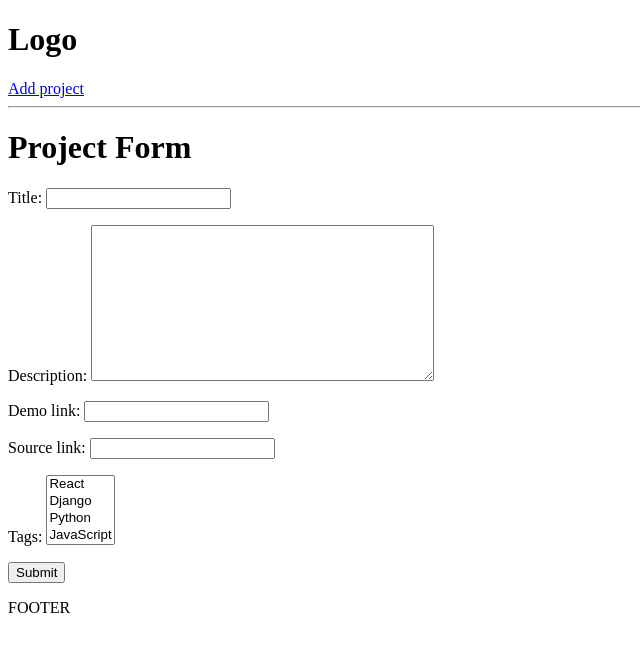
After one commit to AKumanov/devSearch, a Django app: page /create/project/ in a window 1280 px wide. The commit adds this page. Shown: the top 652 px of the page, without its empty margins (0-640 px from the left). Run offline with Django 4.2, Linux system fonts and the light colour scheme; data comes from the database, SQL or seed files in the repository; both versions use the stored data as it was after the commit.

Commit message:
added crud functionality to project model

```diff
--- /dev/null
+++ b/projects/forms.py
@@ -0,0 +1,8 @@
+from django.forms import ModelForm
+from .models import Project
+
+
+class ProjectForm(ModelForm):
+    class Meta:
+        model = Project
+        fields = ['title', 'description', 'demo_link', 'source_link', 'tags']
--- /dev/null
+++ b/projects/templates/projects/project_form.html
@@ -0,0 +1,13 @@
+{% extends 'main.html' %}
+
+{% block content %}
+
+<h1>Project Form</h1>
+<form action="{% url 'create-project' %}" method="POST">
+    {% csrf_token %}
+    {{ form.as_p }}
+    <input type="submit">
+</form>
+
+
+{% endblock %}
--- a/projects/urls.py
+++ b/projects/urls.py
@@ -4,4 +4,6 @@ from . import views
 urlpatterns = [
     path('', views.projects, name='projects'),
     path('project/<str:pk>/', views.project, name='project'),
+    path('create/project/', views.create_project, name='create-project'),
+    path('update/project/<str:pk>/', views.update_project, name='update-project'),
 ]
--- a/projects/views.py
+++ b/projects/views.py
@@ -1,5 +1,6 @@
 from django.shortcuts import render, redirect
 from .models import Project
+from .forms import ProjectForm
 
 
 def projects(request):
@@ -18,3 +19,33 @@ def project(request, pk):
         'tags': tags,
     }
     return render(request, 'projects/single-project.html', context)
+
+
+def create_project(request):
+    form = ProjectForm()
+
+    if request.method == 'POST':
+        form = ProjectForm(request.POST)
+        if form.is_valid():
+            form.save()
+            return redirect('projects')
+    context = {
+        'form': form,
+    }
+    return render(request, "projects/project_form.html", context)
+
+
+def update_project(request, pk):
+    project = Project.objects.get(id=pk)
+    form = ProjectForm(instance=project)
+
+    if request.method == 'POST':
+        form = ProjectForm(request.POST, instance=project)
+        if form.is_valid():
+            form.save()
+            return redirect('projects')
+    context = {
+        'form': form,
+        'project': project
+    }
+    return render(request, 'projects/project_form.html', context)
--- a/templates/navbar.html
+++ b/templates/navbar.html
@@ -1,2 +1,3 @@
 <h1>Logo</h1>
+<a href="{% url 'create-project' %}">Add project</a>
 <hr>
```
Also changed, not shown: projects/templates/delete_object.html (added, +13 -0 lines), projects/templates/projects/projects.html (+5 -2 lines), db.sqlite3.
